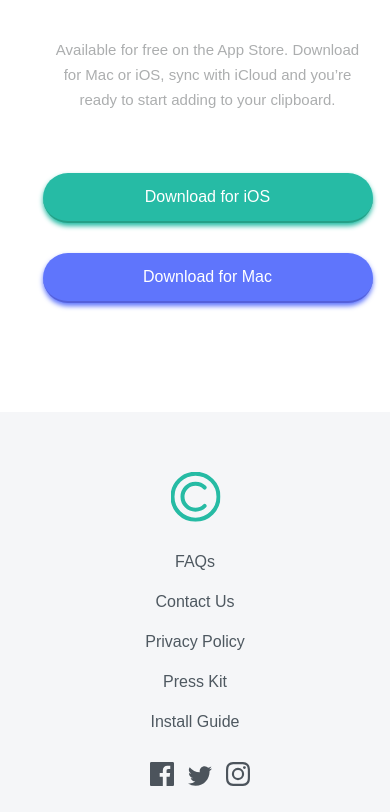
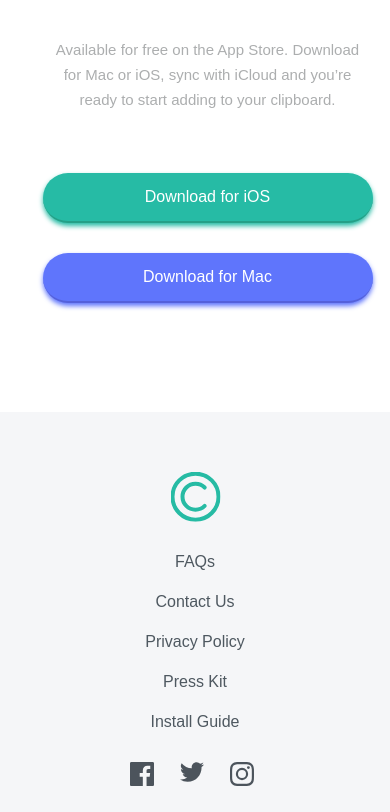
Before and after one commit to Diego-Gomes84/Clipboard-landing-page, a plain HTML site: page index.html in a window 390 px wide. Shown: the part 3913-4725 px from the top of the page. Drawn offline with Linux system fonts and the light colour scheme; a web font is replaced by a local one.

Commit message:
final-melhorias-footer-icons

```diff
--- a/style.css
+++ b/style.css
@@ -353,4 +353,12 @@ footer {
 #footer-nav li{
     line-height: 40px;
     padding-left: 0px; }
+
+.footer-icons {
+    display: flex;
+    justify-content: center;
+    width: 150px;}
+
+.footer-icons a{
+    padding-right: 10px;}
 }
```
